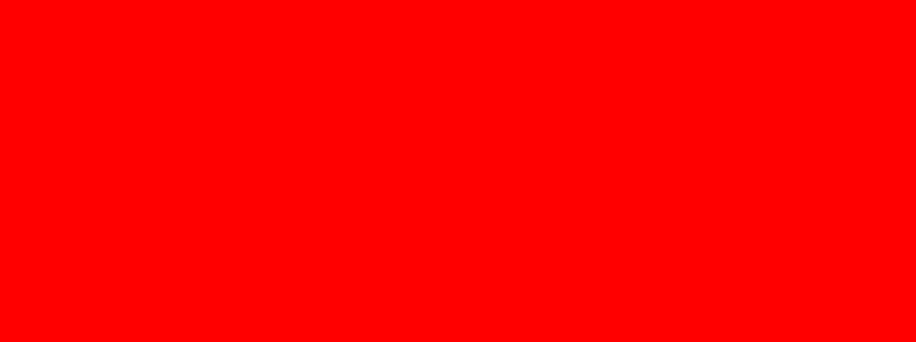
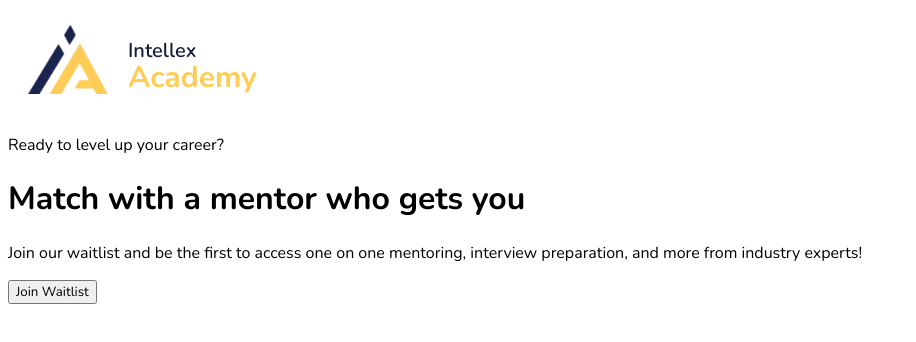
Before and after one commit to henrylin03/intellex-pre-registration-page, a website: page index.html in a window 1280 px wide. Shown: the whole page, without its empty margins (0-916 px from the left). Drawn offline with nearby package versions, Linux system fonts and the light colour scheme.

Commit message:
style: add branding according to latest site at intellex.academy. style the logo and text according to colours. position using flexbox. add other html elements as well
these other html elements have not been styled

```diff
--- a/css/style.css
+++ b/css/style.css
@@ -1,3 +1,42 @@
+@import url('https://fonts.googleapis.com/css2?family=Nunito:ital,wght@0,200..1000;1,200..1000&display=swap');
+
+/* GLOBAL STYLES */
 * {
-  background-color: red;
+  font-family: "Nunito", Helvetica, sans-serif;
 }
+
+:root {
+  --blue-500: #364692;
+  --blue-900: #171d3d;
+  --yellow-500: rgb(255, 204, 86);
+  --lightgray: hsl(0, 0%, 98%);
+}
+
+/* HEADER */
+.branding {
+  display: flex;
+  align-items: center;
+  margin-left: -20px;
+}
+
+h2 {
+  white-space: pre;
+  color: var(--yellow-500);
+  font-weight: 700;
+  font-size: 1.875rem;
+  line-height: 1;
+  margin-left: -20px;
+}
+
+h2>.smaller {
+  color: var(--blue-900);
+  font-weight: 600;
+  font-size: 1.25rem;
+}
+
+.logo>img {
+  width: 80px;
+  height: auto;
+}
+
+/* MAIN */
--- a/index.html
+++ b/index.html
@@ -5,10 +5,30 @@
   <meta charset="UTF-8">
   <meta name="viewport" content="width=device-width, initial-scale=1.0">
   <link rel="stylesheet" href="./css/style.css">
-  <title>Intellex: Connecting Mentors and Mentees</title>
+  <title>Intellex: Matching Mentors and Mentees</title>
 </head>
 
 <body>
+  <header>
+    <div class="branding">
+      <figure class="logo">
+        <img src="./assets/logo-dark.webp" alt="Intellex logo">
+      </figure>
+      <h2><span class="smaller">Intellex</span>
+Academy</h2>
+    </div>
+  </header>
+
+  <main>
+    <div class="container">
+      <p>Ready to level up your career?</p>
+      <h1>Match with a mentor who gets you</h1>
+      <p>Join our waitlist and be the first to access one on one mentoring, interview preparation, and more from
+        industry experts!</p>
+      <button type="button">Join Waitlist</button>
+    </div>
+  </main>
+
   <script src="./js/script.js"></script>
 </body>
 
```
Also changed, not shown: assets/branding.svg (added), assets/hero.png (added), assets/logo-dark.webp (added).
